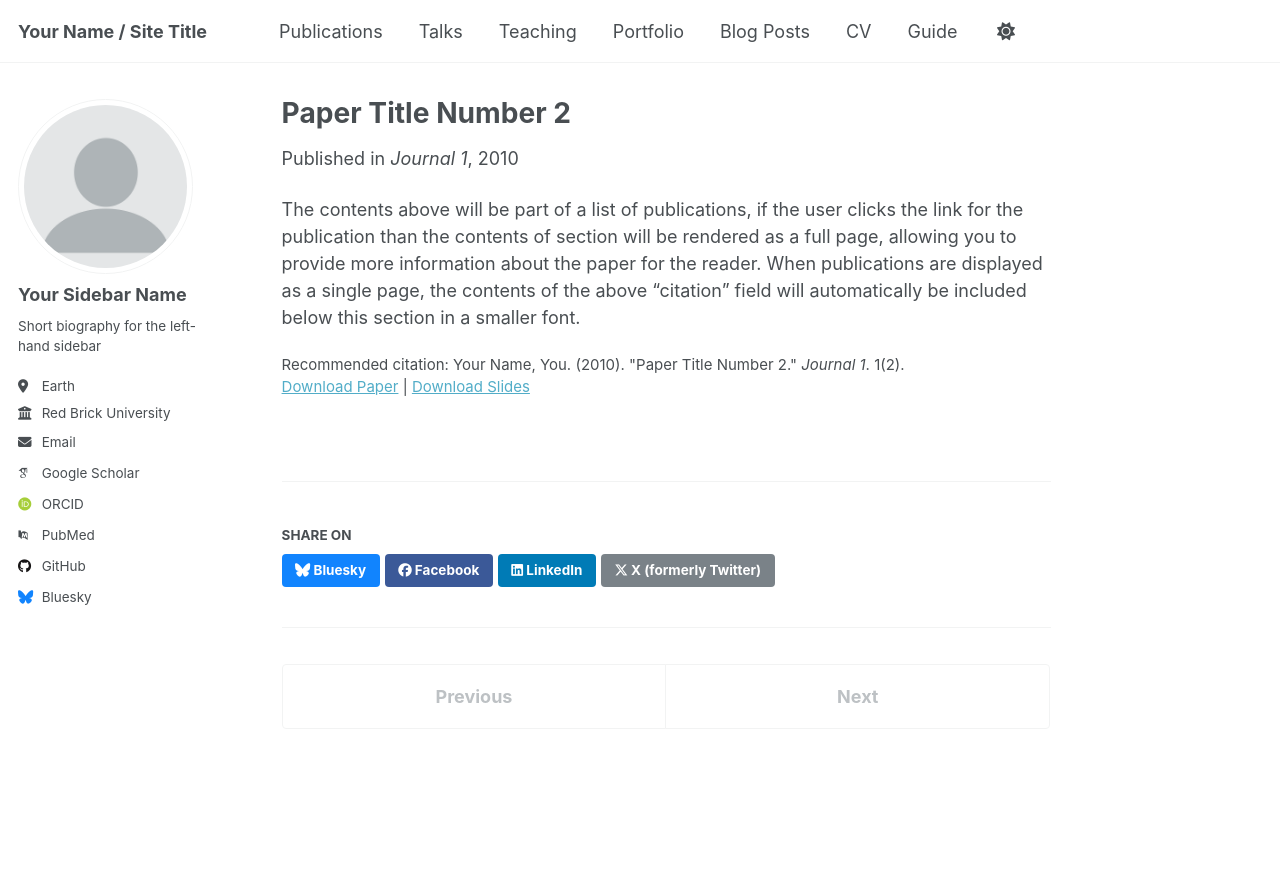
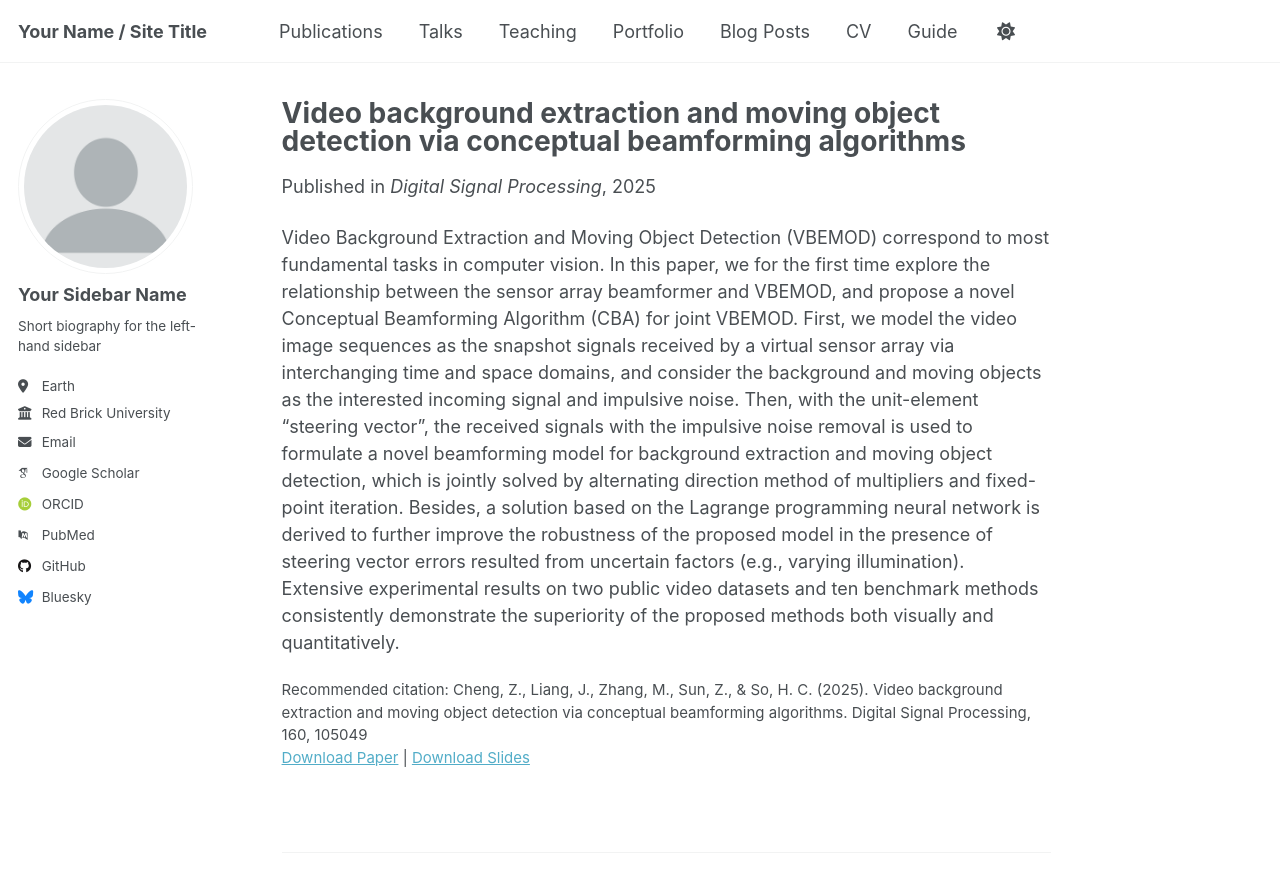
Before and after one commit to Miaohua9/Miaohua9.github.io, a Jekyll site: the page built from _publications/2010-10-01-paper-title-number-2.md, in a window 1280 px wide and 900 px high. Shown: the top 892 px of the window. Built offline with Jekyll 4.4.1, drawn with Linux system fonts in a browser that asks for light colours; some web fonts are replaced; a script that is not in the unit is left out.

Commit message:
Update video background Extraction

```diff
--- a/_publications/2010-10-01-paper-title-number-2.md
+++ b/_publications/2010-10-01-paper-title-number-2.md
@@ -1,14 +1,14 @@
 ---
-title: "Paper Title Number 2"
+title: "Video background extraction and moving object detection via conceptual beamforming algorithms"
 collection: publications
 category: manuscripts
-permalink: /publication/2010-10-01-paper-title-number-2
-excerpt: 'This paper is about the number 2. The number 3 is left for future work.'
-date: 2010-10-01
-venue: 'Journal 1'
-slidesurl: 'http://academicpages.github.io/files/slides2.pdf'
-paperurl: 'http://academicpages.github.io/files/paper2.pdf'
-citation: 'Your Name, You. (2010). &quot;Paper Title Number 2.&quot; <i>Journal 1</i>. 1(2).'
+permalink: /publication/Video background extraction and moving object detection via conceptual beamforming algorithms
+excerpt: 'Video Background Extraction and Moving Object Detection (VBEMOD) correspond to most fundamental tasks in computer vision. In this paper, we for the first time explore the relationship between the sensor array beamformer and VBEMOD, and propose a novel Conceptual Beamforming Algorithm (CBA) for joint VBEMOD.'
+date: 2025-05-01
+venue: 'Digital Signal Processing'
+slidesurl: ''
+paperurl: '[http://academicpages.github.io/files/paper2.pdf](https://www.sciencedirect.com/science/article/pii/S1051200425000715)'
+citation: 'Cheng, Z., Liang, J., Zhang, M., Sun, Z., & So, H. C. (2025). Video background extraction and moving object detection via conceptual beamforming algorithms. Digital Signal Processing, 160, 105049'
 ---
 
-The contents above will be part of a list of publications, if the user clicks the link for the publication than the contents of section will be rendered as a full page, allowing you to provide more information about the paper for the reader. When publications are displayed as a single page, the contents of the above "citation" field will automatically be included below this section in a smaller font.
+Video Background Extraction and Moving Object Detection (VBEMOD) correspond to most fundamental tasks in computer vision. In this paper, we for the first time explore the relationship between the sensor array beamformer and VBEMOD, and propose a novel Conceptual Beamforming Algorithm (CBA) for joint VBEMOD. First, we model the video image sequences as the snapshot signals received by a virtual sensor array via interchanging time and space domains, and consider the background and moving objects as the interested incoming signal and impulsive noise. Then, with the unit-element “steering vector”, the received signals with the impulsive noise removal is used to formulate a novel beamforming model for background extraction and moving object detection, which is jointly solved by alternating direction method of multipliers and fixed-point iteration. Besides, a solution based on the Lagrange programming neural network is derived to further improve the robustness of the proposed model in the presence of steering vector errors resulted from uncertain factors (e.g., varying illumination). Extensive experimental results on two public video datasets and ten benchmark methods consistently demonstrate the superiority of the proposed methods both visually and quantitatively.
```
